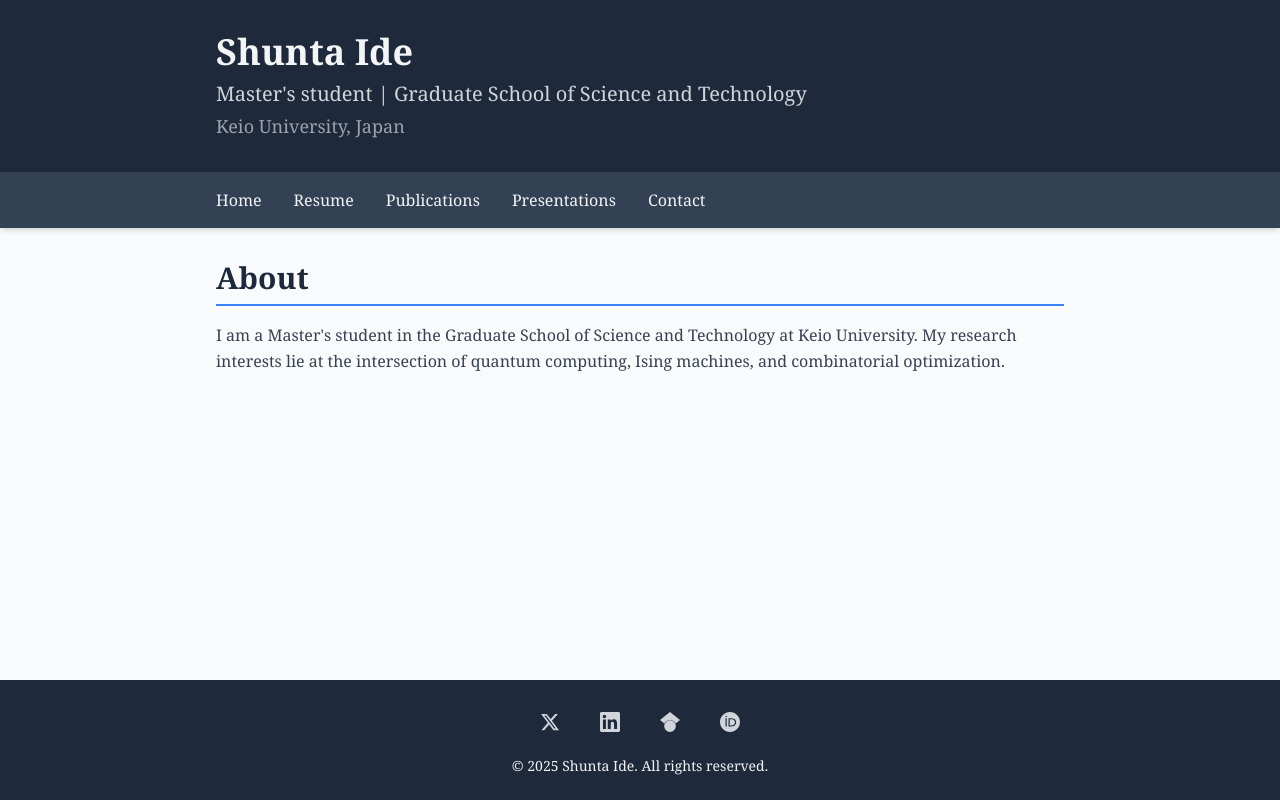
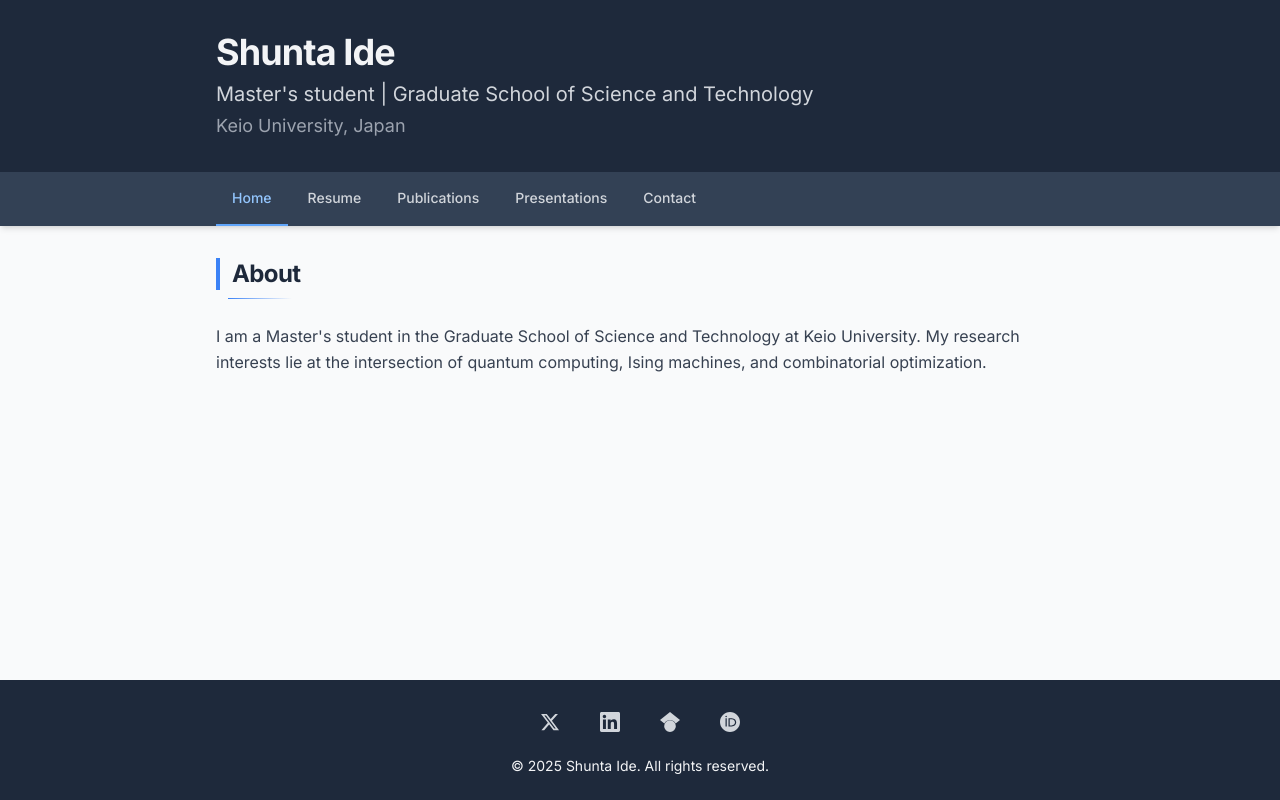
Before and after one commit to shunta0213/profile, a React (Vite) app: page /#/ in a window 1280 px wide. Built offline with nearby package versions, Linux system fonts and the light colour scheme.

Commit message:
Add font styling and improve header navigation

```diff
--- a/index.html
+++ b/index.html
@@ -4,6 +4,9 @@
     <meta charset="UTF-8" />
     <meta name="viewport" content="width=device-width, initial-scale=1.0" />
     <title>Shunta Ide</title>
+    <link rel="preconnect" href="https://fonts.googleapis.com" />
+    <link rel="preconnect" href="https://fonts.gstatic.com" crossorigin />
+    <link href="https://fonts.googleapis.com/css2?family=Inter:wght@400;500;600;700&display=swap" rel="stylesheet" />
   </head>
   <body>
     <div id="root"></div>
--- a/src/App.tsx
+++ b/src/App.tsx
@@ -33,7 +33,7 @@ const socialIcons: Record<string, JSX.Element> = {
 function App() {
   return (
     <HashRouter>
-      <div className="min-h-screen flex flex-col font-serif bg-gray-50">
+      <div className="min-h-screen flex flex-col font-sans bg-gray-50">
         <Header />
         <main className="max-w-4xl mx-auto px-4 sm:px-6 py-4 sm:py-8 flex-1 w-full">
           <Routes>
--- a/src/components/Header.tsx
+++ b/src/components/Header.tsx
@@ -1,18 +1,30 @@
 import React, { useState } from 'react'
-import { Link } from 'react-router-dom'
+import { Link, useLocation } from 'react-router-dom'
+
+const navItems = [
+  { to: '/', label: 'Home' },
+  { to: '/resume', label: 'Resume' },
+  { to: '/publications', label: 'Publications' },
+  { to: '/presentations', label: 'Presentations' },
+  { to: '/contact', label: 'Contact' },
+]
 
 const Header: React.FC = () => {
   const [isDrawerOpen, setIsDrawerOpen] = useState(false)
+  const { pathname } = useLocation()
 
   const toggleDrawer = () => setIsDrawerOpen(!isDrawerOpen)
   const closeDrawer = () => setIsDrawerOpen(false)
+
+  const isActive = (to: string) =>
+    to === '/' ? pathname === '/' : pathname.startsWith(to)
 
   return (
     <header className="bg-slate-800 text-gray-100 shadow-md">
       <div className="max-w-4xl mx-auto px-4 sm:px-6 py-4 sm:py-8">
         <div className="flex justify-between items-center">
           <Link to="/" className="block hover:opacity-90 transition-opacity" onClick={closeDrawer}>
-            <h1 className="text-2xl sm:text-4xl font-bold mb-1 sm:mb-2">Shunta Ide</h1>
+            <h1 className="text-2xl sm:text-4xl font-bold mb-1 sm:mb-2 tracking-tight">Shunta Ide</h1>
             <p className="text-sm sm:text-xl text-gray-300">Master's student | Graduate School of Science and Technology</p>
             <p className="text-xs sm:text-lg text-gray-400 mt-0.5 sm:mt-1">Keio University, Japan</p>
           </Link>
@@ -35,32 +47,21 @@ const Header: React.FC = () => {
       {/* Desktop Navigation */}
       <nav className="hidden sm:block bg-slate-700">
         <div className="max-w-4xl mx-auto px-6">
-          <ul className="flex space-x-8 py-4">
-            <li>
-              <Link to="/" className="hover:text-blue-300 transition-colors">
-                Home
-              </Link>
-            </li>
-            <li>
-              <Link to="/resume" className="hover:text-blue-300 transition-colors">
-                Resume
-              </Link>
-            </li>
-            <li>
-              <Link to="/publications" className="hover:text-blue-300 transition-colors">
-                Publications
-              </Link>
-            </li>
-            <li>
-              <Link to="/presentations" className="hover:text-blue-300 transition-colors">
-                Presentations
-              </Link>
-            </li>
-            <li>
-              <Link to="/contact" className="hover:text-blue-300 transition-colors">
-                Contact
-              </Link>
-            </li>
+          <ul className="flex space-x-1">
+            {navItems.map(({ to, label }) => (
+              <li key={to}>
+                <Link
+                  to={to}
+                  className={`inline-block px-4 py-4 text-sm font-medium border-b-2 transition-colors ${
+                    isActive(to)
+                      ? 'border-blue-400 text-blue-300'
+                      : 'border-transparent text-gray-300 hover:text-white hover:border-slate-400'
+                  }`}
+                >
+                  {label}
+                </Link>
+              </li>
+            ))}
           </ul>
         </div>
       </nav>
@@ -77,32 +78,22 @@ const Header: React.FC = () => {
           isDrawerOpen ? 'translate-x-0' : 'translate-x-full'
         }`}
       >
-        <ul className="flex flex-col p-6 space-y-4">
-          <li>
-            <Link to="/" className="block py-2 hover:text-blue-300 transition-colors" onClick={closeDrawer}>
-              Home
-            </Link>
-          </li>
-          <li>
-            <Link to="/resume" className="block py-2 hover:text-blue-300 transition-colors" onClick={closeDrawer}>
-              Resume
-            </Link>
-          </li>
-          <li>
-            <Link to="/publications" className="block py-2 hover:text-blue-300 transition-colors" onClick={closeDrawer}>
-              Publications
-            </Link>
-          </li>
-          <li>
-            <Link to="/presentations" className="block py-2 hover:text-blue-300 transition-colors" onClick={closeDrawer}>
-              Presentations
-            </Link>
-          </li>
-          <li>
-            <Link to="/contact" className="block py-2 hover:text-blue-300 transition-colors" onClick={closeDrawer}>
-              Contact
-            </Link>
-          </li>
+        <ul className="flex flex-col p-6 space-y-1 mt-4">
+          {navItems.map(({ to, label }) => (
+            <li key={to}>
+              <Link
+                to={to}
+                onClick={closeDrawer}
+                className={`block px-3 py-2.5 rounded-md text-sm font-medium transition-colors ${
+                  isActive(to)
+                    ? 'bg-slate-600 text-blue-300'
+                    : 'text-gray-300 hover:bg-slate-600 hover:text-white'
+                }`}
+              >
+                {label}
+              </Link>
+            </li>
+          ))}
         </ul>
       </nav>
     </header>
--- a/src/components/ui/SectionHeader.tsx
+++ b/src/components/ui/SectionHeader.tsx
@@ -7,11 +7,14 @@ interface SectionHeaderProps {
 
 const SectionHeader: React.FC<SectionHeaderProps> = ({ title, tail }) => {
   return (
-    <div className="flex justify-between items-center mb-4 pb-2 border-b-2 border-blue-500">
-      <h2 className="text-3xl font-semibold text-slate-800">
-        {title}
-      </h2>
-      {tail && <div className="text-gray-600">{tail}</div>}
+    <div className="flex justify-between items-end mb-6">
+      <div>
+        <h2 className="text-2xl font-bold text-slate-800 tracking-tight pl-3 border-l-4 border-blue-500">
+          {title}
+        </h2>
+        <div className="mt-2 ml-3 h-px w-16 bg-gradient-to-r from-blue-500 to-transparent" />
+      </div>
+      {tail && <div className="text-gray-500 text-sm">{tail}</div>}
     </div>
   )
 }
--- a/tailwind.config.js
+++ b/tailwind.config.js
@@ -7,6 +7,7 @@ export default {
   theme: {
     extend: {
       fontFamily: {
+        sans: ['Inter', 'system-ui', 'sans-serif'],
         serif: ['Georgia', 'Times New Roman', 'serif'],
       },
     },
```
